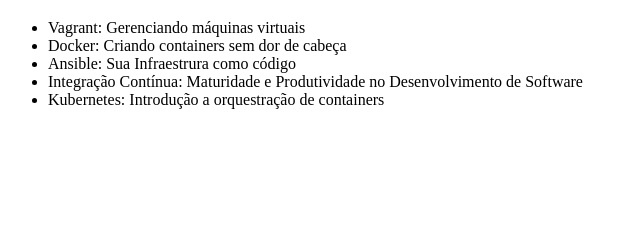
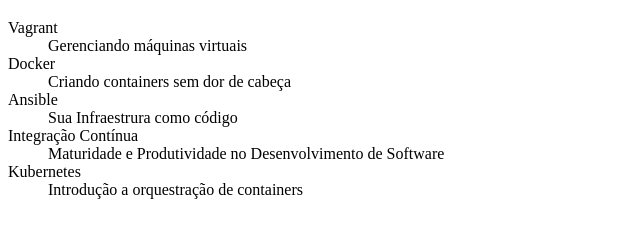
Before and after one commit to andreluizchr1/alura-git, a plain HTML site: page index.html in a window 1280 px wide. Shown: the part 61-298 px from the top of the page, without its empty margins (0-640 px from the left). Drawn offline with Linux system fonts and the light colour scheme.

Commit message:
Trocando ul por dl e separando os titulos

```diff
--- a/index.html
+++ b/index.html
@@ -9,13 +9,23 @@
 <body>
     <h1>Curso de DevOps</h1>
 
-    <ul>
-        <li>Vagrant: Gerenciando máquinas virtuais</li>
-        <li>Docker: Criando containers sem dor de cabeça</li>
-        <li>Ansible: Sua Infraestrura como código</li>
-        <li>Integração Contínua: Maturidade e Produtividade no Desenvolvimento de Software</li>
-        <li>Kubernetes: Introdução a orquestração de containers</li>
-    </ul>
+    <dl>
+        <dt>Vagrant</dt>
+        <dd>Gerenciando máquinas virtuais</dd>
+
+        <dt>Docker</dt>
+        <dd>Criando containers sem dor de cabeça</dd>
+
+        <dt>Ansible</dt>
+        <dd>Sua Infraestrura como código</dd>
+
+        <dt>Integração Contínua</dt>
+        <dd>Maturidade e Produtividade no Desenvolvimento de Software</dd>
+
+        <dt>Kubernetes</dt>
+        <dd>Introdução a orquestração de containers</dd>
+
+    </dl>
 </body>
 
 </html>
```
